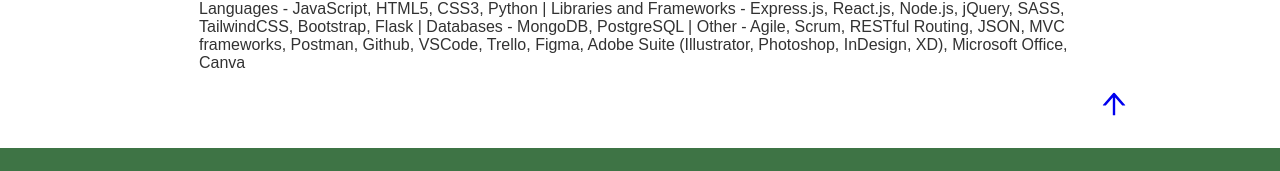
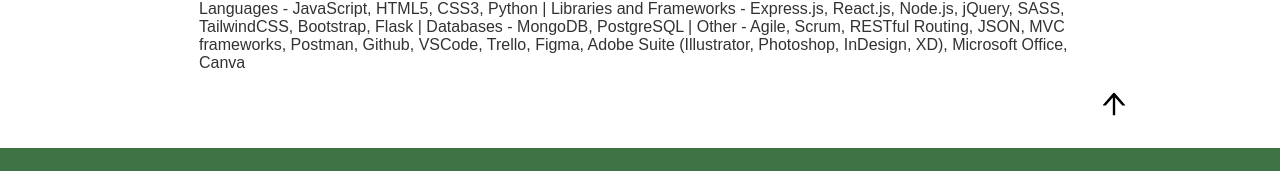
Before and after one commit to cindywongdev/portfolio, a React (Create React App) app: page / in a window 1280 px wide. Shown: the part 3706-3877 px from the top of the page. Built offline with nearby package versions, Linux system fonts and the light colour scheme; a web font is replaced by a local one.

Commit message:
fixed arrow color

```diff
--- a/src/pages/About.js
+++ b/src/pages/About.js
@@ -18,7 +18,7 @@
             <h3>Technical Skills</h3>
             <p>Languages - JavaScript, HTML5, CSS3, Python | Libraries and Frameworks - Express.js, React.js, Node.js, jQuery, SASS, TailwindCSS, Bootstrap, Flask | Databases -  MongoDB, PostgreSQL  | Other - Agile, Scrum, RESTful Routing, JSON, MVC frameworks, Postman, Github, VSCode, Trello, Figma, Adobe Suite (Illustrator, Photoshop, InDesign, XD), Microsoft Office, Canva</p>
         </div>
-        <div class="up-button"><a href="#top"><AiOutlineArrowUp/></a></div>
+        <a href="#top"><div class="up-button"><AiOutlineArrowUp/></div></a>
     </main></>)
 }
 
--- a/src/styles.scss
+++ b/src/styles.scss
@@ -47,7 +47,7 @@
 }
 
 .down-button, .up-button {
-    color: black !important;
+    color: black;
     font-size: 2rem;
     margin-top: 1rem;
 
```
